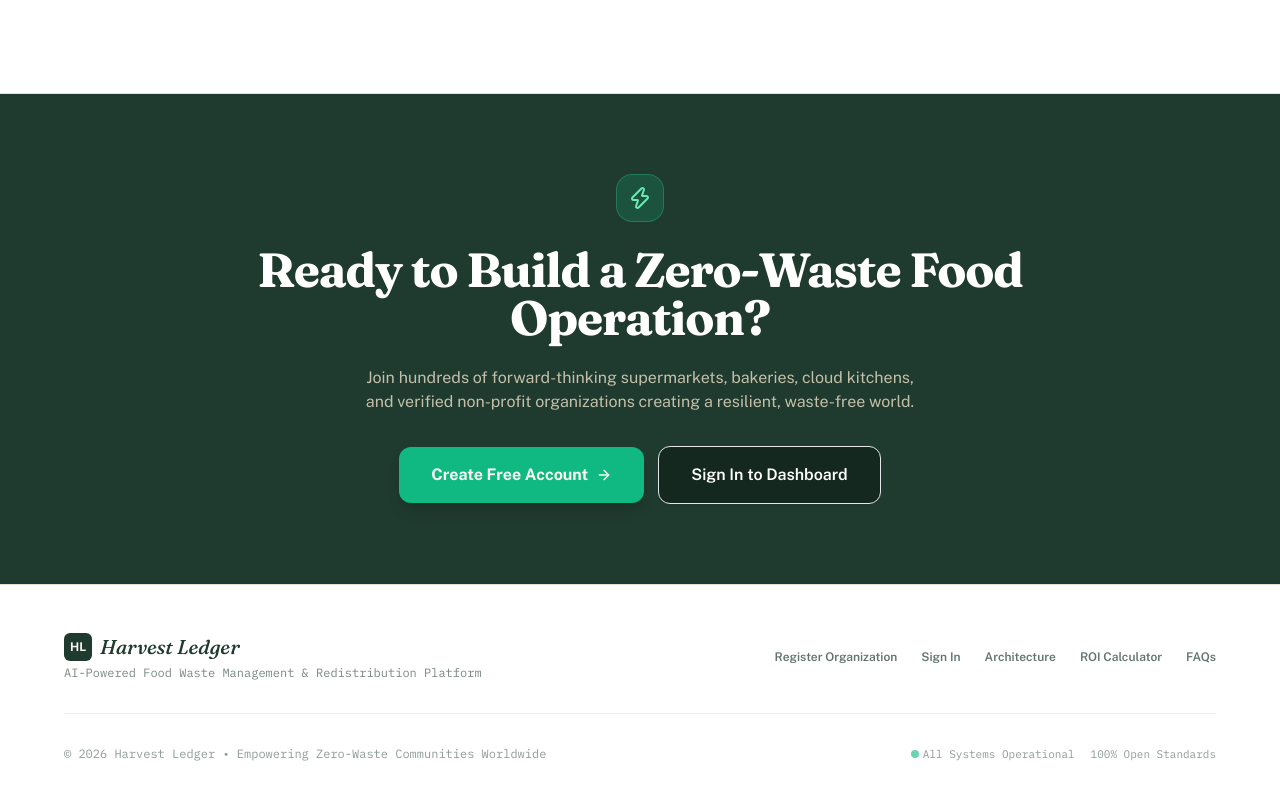
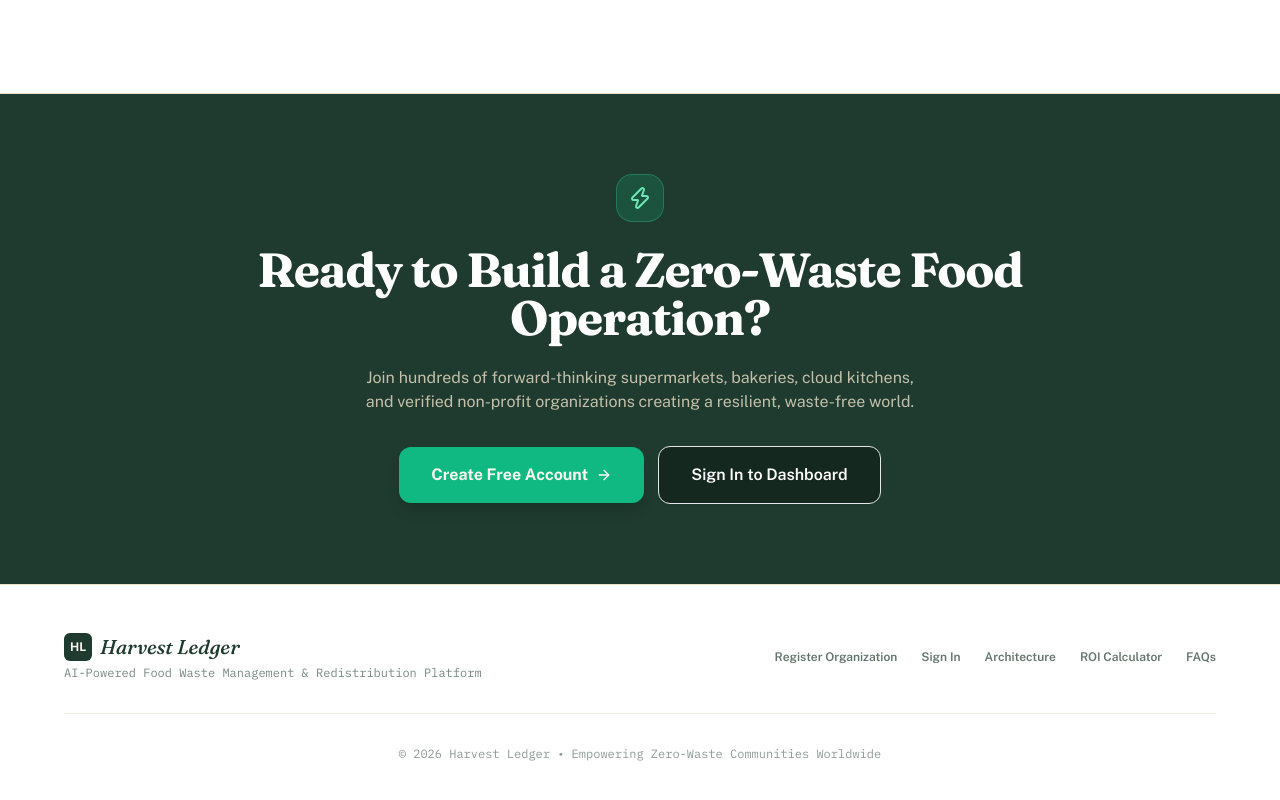
Before and after one commit to preygoti/foodwaste-platform, a React (Vite) app in the folder frontend/: page / in a window 1280 px wide. Shown: the part 4686-5486 px from the top of the page. Built offline with nearby package versions, Linux system fonts and the light colour scheme; no server answers.

Commit message:
style(landing): remove operational status badge from footer and center copyright

```diff
--- a/frontend/src/pages/Landing.jsx
+++ b/frontend/src/pages/Landing.jsx
@@ -956,17 +956,10 @@ export default function Landing() {
             </div>
           </div>
 
-          <div className="flex flex-col sm:flex-row items-center justify-between gap-4 text-xs text-forest-800/50 font-mono">
+          <div className="text-center text-xs text-forest-800/50 font-mono">
             <p>
               &copy; {new Date().getFullYear()} Harvest Ledger &bull; Empowering Zero-Waste Communities Worldwide
             </p>
-            <div className="flex items-center gap-4 text-[11px]">
-              <span className="flex items-center gap-1">
-                <span className="w-2 h-2 rounded-full bg-emerald-500 animate-pulse" />
-                All Systems Operational
-              </span>
-              <span>100% Open Standards</span>
-            </div>
           </div>
         </div>
       </footer>
```
